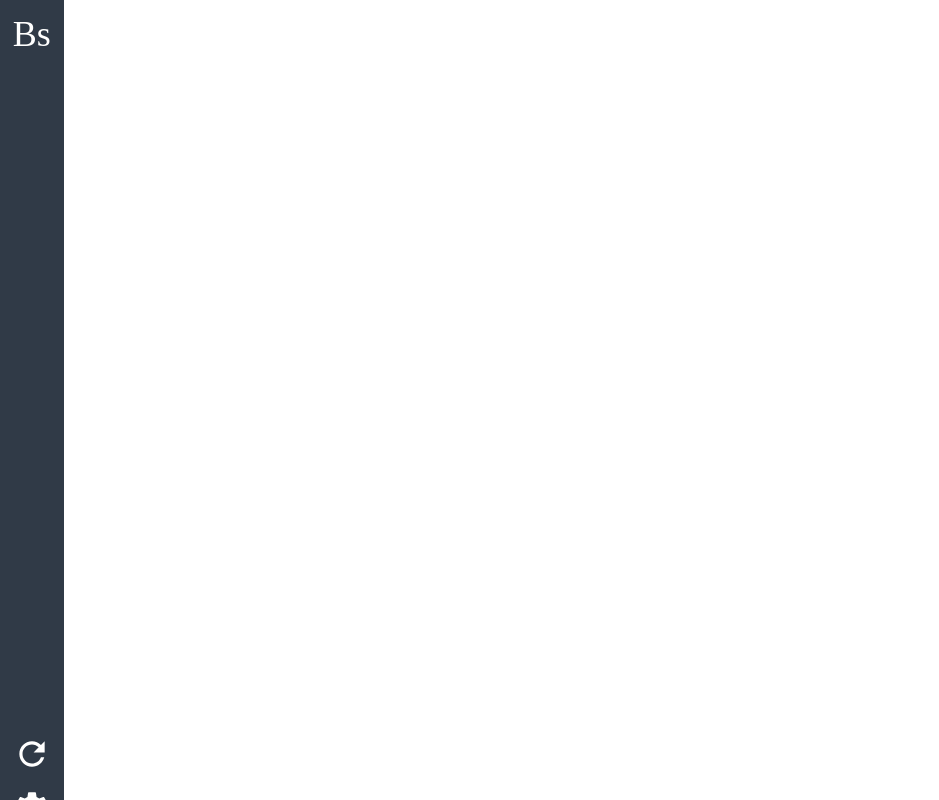
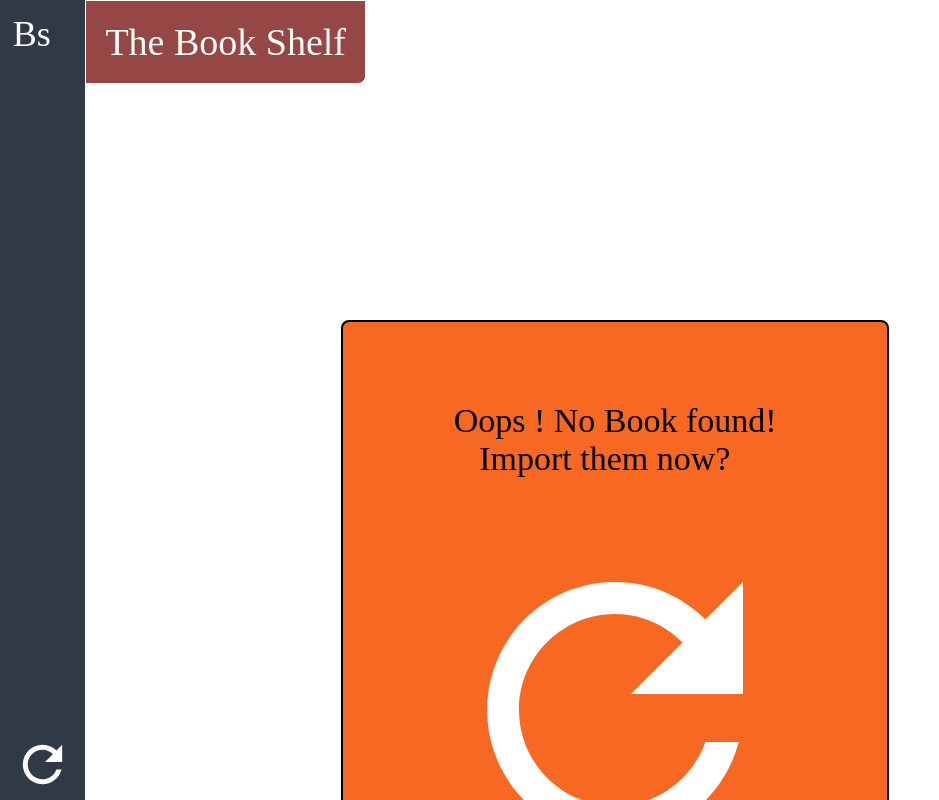
Before and after one commit to theSuiGenerisAakash/eval-3, a React (Create React App) app: page / in a window 1280 px wide. Shown: the top 800 px of the page, without its empty margins (0-939 px from the left). Built offline with nearby package versions, Linux system fonts and the light colour scheme.

Commit message:
Import component added

```diff
--- a/src/App.js
+++ b/src/App.js
@@ -1,11 +1,15 @@
 import React, { Component } from 'react';
 import Header from './Header/Header';
+import Container from './Container/Container';
 import './App.css';
 
 class App extends Component {
   render() {
     return (
-      <Header />
+      <div className="App">
+        <Header />
+        <Container />
+      </div>
     );
   }
 }
--- /dev/null
+++ b/src/Container/Container.css
@@ -0,0 +1,15 @@
+.Container {
+  flex-grow:30;
+}
+
+.Container-title {
+  padding: 1.5%;
+  border: 1px solid;
+  background-color: #944744;
+  color: white;
+  text-align: center;
+  font-size: 38px;
+  font-family: "HelveticaNeue-Light";
+  position: absolute;
+  border-bottom-right-radius: 8px;
+}
--- /dev/null
+++ b/src/Container/Container.js
@@ -0,0 +1,14 @@
+import React from 'react';
+import './Container.css';
+import Import from '../Import/Import';
+
+export default class Container extends React.Component {
+  render() {
+    return (
+      <div className="Container">
+        <div className="Container-title">The Book Shelf</div>
+        <Import />
+      </div>
+    );
+  }
+}
--- a/src/Header/Header.css
+++ b/src/Header/Header.css
@@ -1,11 +1,11 @@
 .Header {
-  position: fixed;
   height: 100vh;
   background-color: #303A47;
   font-family: "HelveticaNeue-CondensedBold";
   font-size: 36px;
   padding: 1%;
   color: white;
+  flex-grow: 1;
 }
 
 .Header-content {
--- /dev/null
+++ b/src/Import/Import.css
@@ -0,0 +1,23 @@
+.Import {
+  background-color: #f76922;
+  border: 2px solid;
+  border-radius: 8px;
+  padding: 10vh;
+  width: 30vw;
+  position: relative;
+  top: 40vh;
+  left: 20vw;
+  right: 20vw;
+  display: flex;
+  flex-direction: column;
+}
+
+.Import-text {
+  font-size: 34px;
+  font-family: "HelveticaNeue-CondensedBold";
+  padding-bottom: 5vh;
+  align-self: center;
+}
+
+.Import img{
+}
--- /dev/null
+++ b/src/Import/Import.js
@@ -0,0 +1,20 @@
+import React, { Component } from 'react';
+import './Import.css';
+import ImportIcon from './ic_refresh_white_48px.svg';
+
+class Import extends Component {
+  render() {
+    return (
+      <div className="Import">
+        <div className="Import-text">
+          Oops ! No Book found!
+          <br />
+            &nbsp;&nbsp;&nbsp;Import them now?
+        </div>
+        <img src={ImportIcon} alt="Import Icon" />
+      </div>
+    );
+  }
+}
+
+export default Import;
```
Also changed, not shown: src/Import/ic_refresh_white_48px.svg (added).
